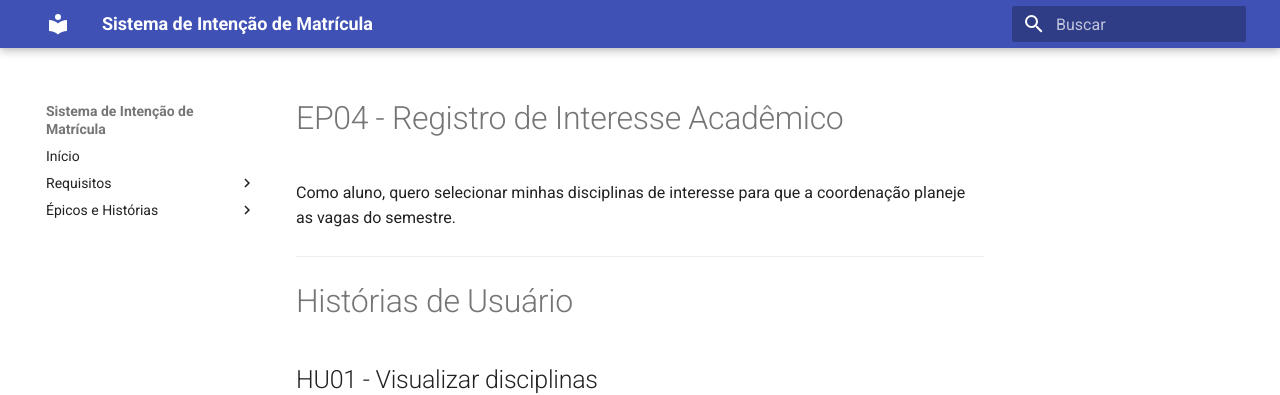
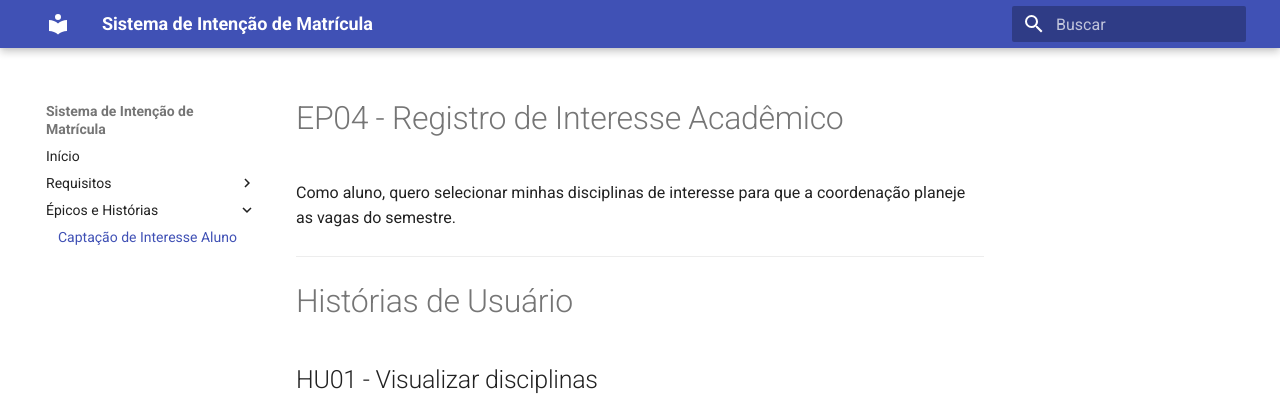
Before and after one commit to si-2026-1/Sistema_de_intencao_de_matricula, an MkDocs documentation site: the page built from docs/epicos_e_historias_de_usuarios/EP04_Captacao_de_interesse_alunos.md, in a window 1280 px wide. Shown: the top 395 px of the page. Built offline with MkDocs 1.6.1 and Material for MkDocs 9.7.7, drawn with Linux system fonts in a browser that asks for light colours; some of the changed lines change nothing that is shown.

Commit message:
Update mkdocs.yml

```diff
--- a/mkdocs.yml
+++ b/mkdocs.yml
@@ -16,4 +16,4 @@ nav:
       - Requisitos Não Funcionais: Requisitos/Requisitos_nao_funcionais.md
 
   - Épicos e Histórias:
-      - Captação de Interesse Aluno: epicos_e_historias_de_usuarios/Captacao_de_interesse_alunos.md
+      - Captação de Interesse Aluno: epicos_e_historias_de_usuarios/EP04_Captacao_de_interesse_alunos.md
```
